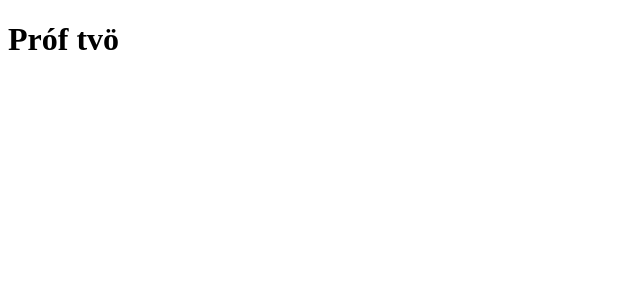
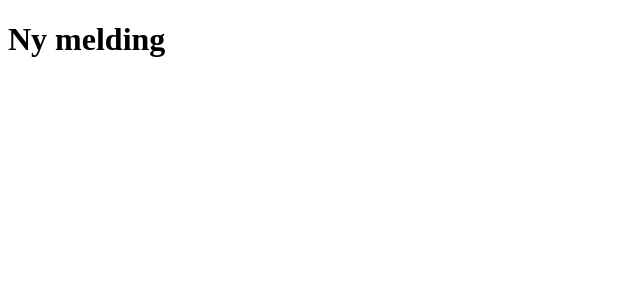
Before and after one commit to pfillipi/itpanytt, a Next.js app: page / in a window 1280 px wide. Shown: the top 300 px of the page, without its empty margins (0-640 px from the left). Built offline with nearby package versions, Linux system fonts and the light colour scheme.

Commit message:
Legg til .gitignore-filen.

```diff
--- a/pages/index.js
+++ b/pages/index.js
@@ -1,5 +1,5 @@
 function Home() {
-    return <h1>Próf tvö</h1>
+    return <h1>Ny melding</h1>
 }
 
 export default Home;
```
Also changed, not shown: 1 other file (tests, documents, lock files or other folders).
